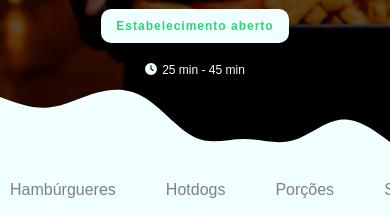
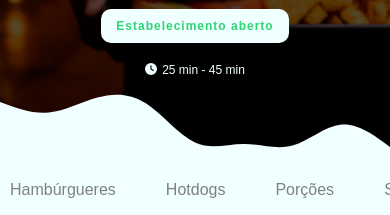
Before and after one commit to gbaierski/tcc-bsi, a Vue app: page / in a window 390 px wide. Shown: the part 285-500 px from the top of the page. Built offline with nearby package versions, Linux system fonts and the light colour scheme.

Commit message:
fix: Corrigindo sobreposição do efeito de onda no menu superior

```diff
--- a/src/assets/css/primeiroLayout/small.scss
+++ b/src/assets/css/primeiroLayout/small.scss
@@ -181,7 +181,7 @@
         width: 100%;
         height: 300px;
         position: absolute;
-        transform: translateY(-200px) scaleY(0.3);
+        transform: translateY(-195px) scaleY(0.3);
     }
 
     #navigation {
```
